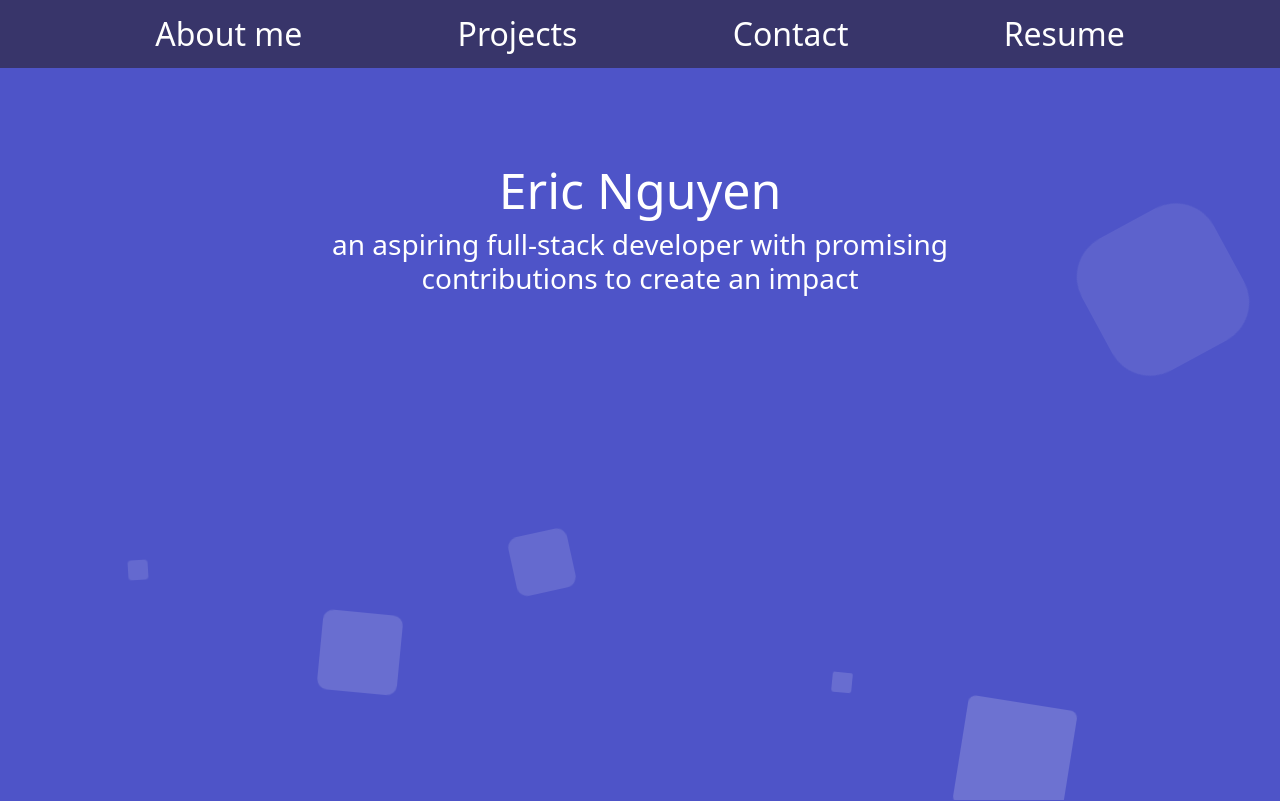
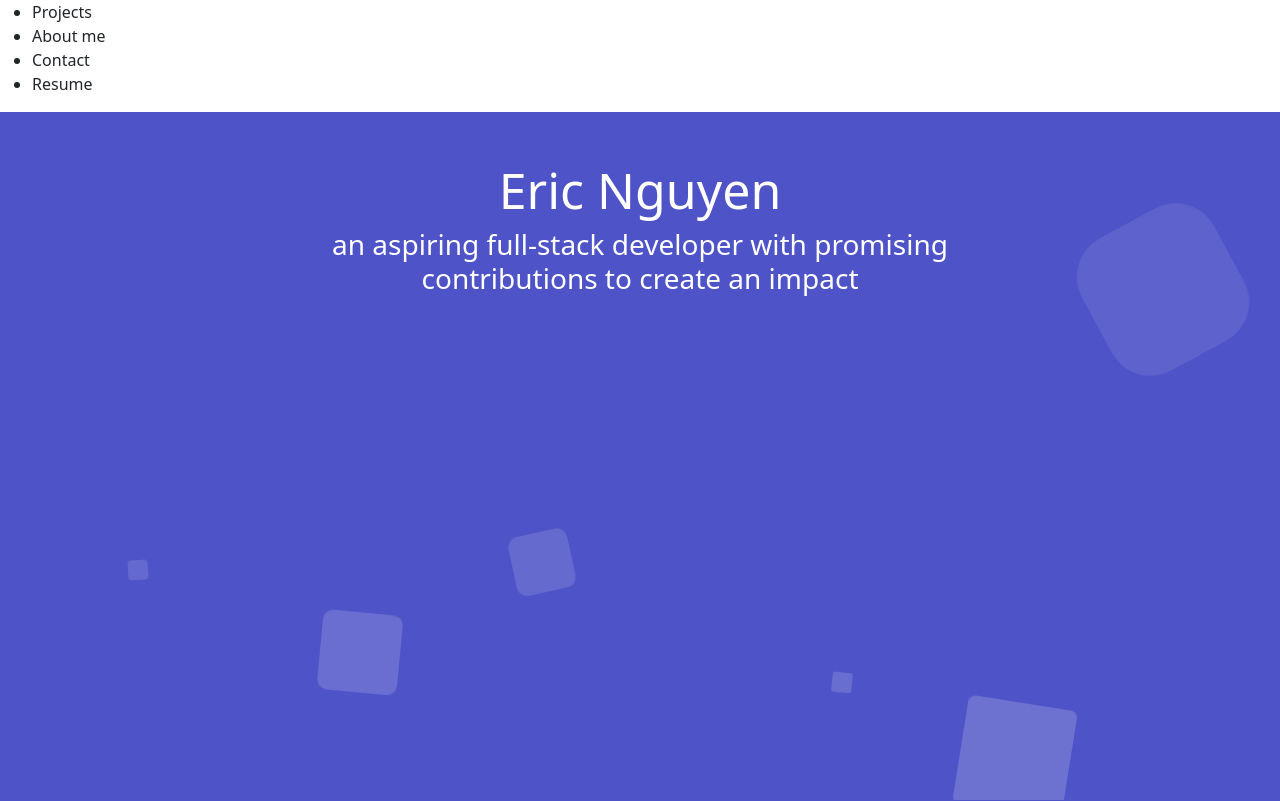
Before and after one commit to ericcnguyen04/Post-Portfolio, a React (Create React App) app: page / in a window 1280 px wide. Shown: the top 801 px of the page. Built offline with nearby package versions, Linux system fonts and the light colour scheme.

Commit message:
trying sum new

```diff
--- a/src/components/pages/Navbar.jsx
+++ b/src/components/pages/Navbar.jsx
@@ -6,13 +6,17 @@ import '../../css/NavStyle.css'
 
 export default function Navbar() {
   return (
-    <>
-      <div className='linkContainer'>
-          <a href="/about" className='links'>About me</a>
-          <a href="/projects" className='links'>Projects</a>
-          <a href="/contact" className='links'>Contact</a>
-          <a href="/resume" className='links'>Resume</a>
-      </div>
-    </>
+    <div>
+      <ul>
+          <li href="/projects">
+            <Link to='Projects' smooth={true} duration={500}>
+              Projects
+            </Link>
+          </li>
+          <li href="/about">About me</li>
+          <li href="/contact">Contact</li>
+          <li href="/resume">Resume</li>
+      </ul>
+    </div>
   )
 }
```
